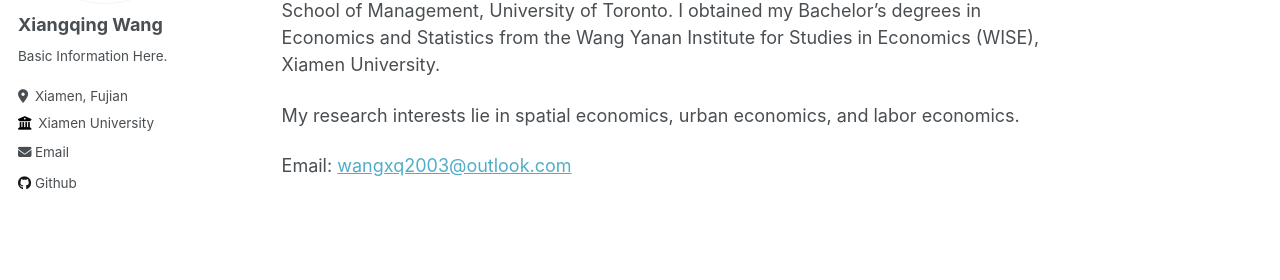
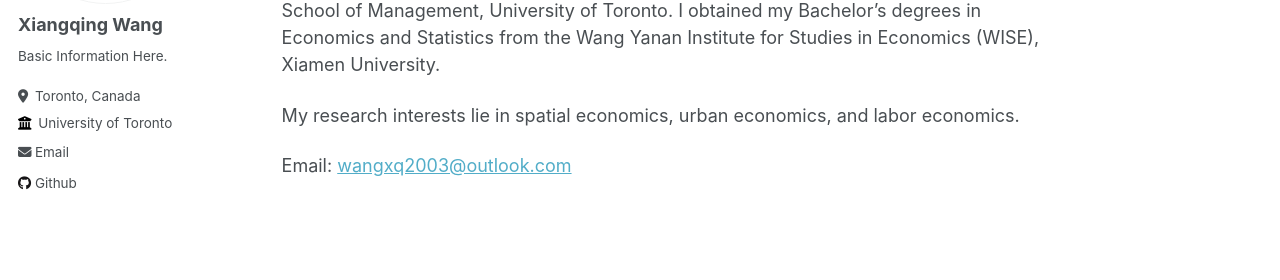
Before and after one commit to leahxqing/leahxqing.github.io, a Jekyll site: the page built from _pages/about.md, in a window 1280 px wide. Shown: the part 257-537 px from the top of the page. Built offline with Jekyll 4.4.1, drawn with Linux system fonts in a browser that asks for light colours.

Commit message:
Revise personal description and contact details
Updated personal information in the configuration file.

Signed-off-by: Xiangqing Wang <wangxq2003@gmail.com>

```diff
--- a/_config.yml
+++ b/_config.yml
@@ -5,7 +5,7 @@
 title                    : "Xiangqing Wang"
 title_separator          : "-"
 name                     : &name "Xiangqing Wang"
-description              : &description "Hello! I'm Xiangqing Wang, currently a 3rd year undergraduate from the Wang Yanan Institute for Studies in Economics, Xiamen University. My major is economics and my personal field of interest is urban economics. I am also attending the minor program of statistics from WISE. If you have any questions or thoughts for me, feel free to contact me through email!"
+description              : &description "Welcome! I am Xiangqing Wang, currently a PhD student at Rotman School of Management, University of Toronto. I obtained my Bachelor’s degrees in Economics and Statistics from the Wang Yanan Institute for Studies in Economics (WISE), Xiamen University."
 url                      : https://leahxqing.github.io
 baseurl                  : ""
 repository               : "leahxqing/leahxqing.github.io"
@@ -15,9 +15,9 @@
   avatar           : "me.jpeg"
   name             : "Xiangqing Wang"
   bio              : "Basic Information Here."
-  location         : "Xiamen, Fujian"
-  employer         : "Xiamen University"
-  email            : "wangxq2003@outlook.com"
+  location         : "Toronto, Canada"
+  employer         : "University of Toronto"
+  email            : "xiangqing.wang@rotman.utoronto.ca"
   github           : "leahxqing"
 
 # Site Settings
```
